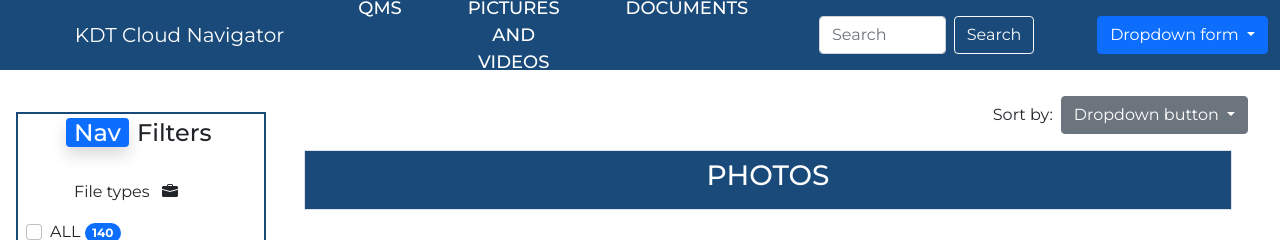
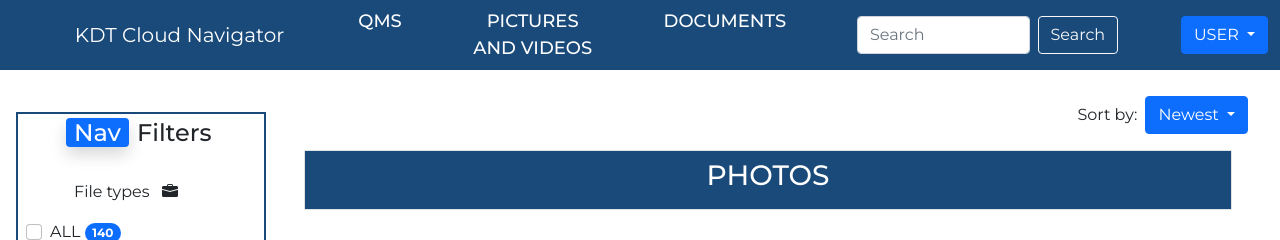
Before and after one commit to JisooKim0103/KDTCLOUD, a PHP site: page /html/home.html in a window 1280 px wide. Shown: the top 240 px of the page. Run offline with PHP 8.4, Linux system fonts and the light colour scheme.

Commit message:
Last Commit Jan 12 2023

```diff
--- a/KDTCLOUD/css/home.css
+++ b/KDTCLOUD/css/home.css
@@ -110,6 +110,9 @@ margin-left: 1rem;
     padding: 1rem;
    }
 
+.accordion .accordion-item{
+border: none;
+}
 .main-container{
 margin: 1rem 2rem 0 18rem;
 }
--- a/KDTCLOUD/html/home.html
+++ b/KDTCLOUD/html/home.html
@@ -11,7 +11,7 @@
     <link href="https://cdn.jsdelivr.net/npm/bootstrap@5.0.2/dist/css/bootstrap.min.css" rel="stylesheet" integrity="sha384-EVSTQN3/azprG1Anm3QDgpJLIm9Nao0Yz1ztcQTwFspd3yD65VohhpuuCOmLASjC" crossorigin="anonymous">
     <link rel="stylesheet" href="https://cdn.jsdelivr.net/npm/bootstrap-icons@1.10.2/font/bootstrap-icons.css">
 
-    <title>Hello</title>
+    <title>Homepage</title>
   </head>
   <body>
   <!-- NAVBAR -->
@@ -39,29 +39,19 @@
         <input class="form-control me-2" type="search" placeholder="Search" aria-label="Search">
         <button class="btn btn-outline-light" type="submit">Search</button>
       </form>
-	  <div class="dropdown">
-		<button type="button" class="btn btn-primary dropdown-toggle" data-bs-toggle="dropdown" aria-expanded="false" data-bs-auto-close="outside">
-		  Dropdown form
-		</button>
-		<form class="dropdown-menu p-4">
-		  <div class="mb-3">
-			<label for="exampleDropdownFormEmail2" class="form-label">Email address</label>
-			<input type="email" class="form-control" id="exampleDropdownFormEmail2" placeholder="email@example.com">
-		  </div>
-		  <div class="mb-3">
-			<label for="exampleDropdownFormPassword2" class="form-label">Password</label>
-			<input type="password" class="form-control" id="exampleDropdownFormPassword2" placeholder="Password">
-		  </div>
-		  <div class="mb-3">
-			<div class="form-check">
-			  <input type="checkbox" class="form-check-input" id="dropdownCheck2">
-			  <label class="form-check-label" for="dropdownCheck2">
-				Remember me
-			  </label>
-			</div>
-		  </div>
-		  <button type="submit" class="btn btn-primary">Sign in</button>
-		</form>
+
+		<div class="dropdown">
+            <button class="btn btn-primary dropdown-toggle" type="button" id="dropdownMenuButton1" data-bs-toggle="dropdown" aria-expanded="false">
+                USER
+            </button>
+            <ul class="dropdown-menu" aria-labelledby="dropdownMenuButton1">
+              <li><a class="dropdown-item" href="#">Admin</a></li>
+              <li><a class="dropdown-item" href="#">Profile</a></li>
+              <li><a class="dropdown-item" href="#">File Upload</a></li>
+              <button type="button" class="btn btn-primary">Log Out</button>
+
+            </ul>
+       </div>
 	  </div>
 	</div>
 </header>
@@ -272,7 +262,8 @@
                   </div>
                 </div>
 
-
+                <div class="d-grid gap-2 col-6 mx-auto">
+                    <button class="btn btn-primary" type="button">Clear Filter</button>
         </ul>
 </div>
 
@@ -282,13 +273,13 @@
     <header class="dropwdown">
         <div class="dropdown d-flex justify-content-end align-items-center p-0 ">
 	        <p class="m-0 pe-2"> Sort by: </p>
-        	    <button class="btn btn-secondary dropdown-toggle" type="button" data-bs-toggle="dropdown" aria-expanded="false">
-	                Dropdown button
+        	    <button class="btn btn-primary dropdown-toggle" type="button" data-bs-toggle="dropdown" aria-expanded="false">
+	             Newest
 	            </button>
 	        <ul class="dropdown-menu">
-	            <li><a class="dropdown-item" href="#">Action</a></li>
-	            <li><a class="dropdown-item" href="#">Another action</a></li>
-	            <li><a class="dropdown-item" href="#">Something else here</a></li>
+                <li><a class="dropdown-item" href="#">Oldest</a></li>
+	            <li><a class="dropdown-item" href="#">A-Z</a></li>
+	            <li><a class="dropdown-item" href="#">Z-A</a></li>
 	        </ul>
         </div>
     </header>
```
